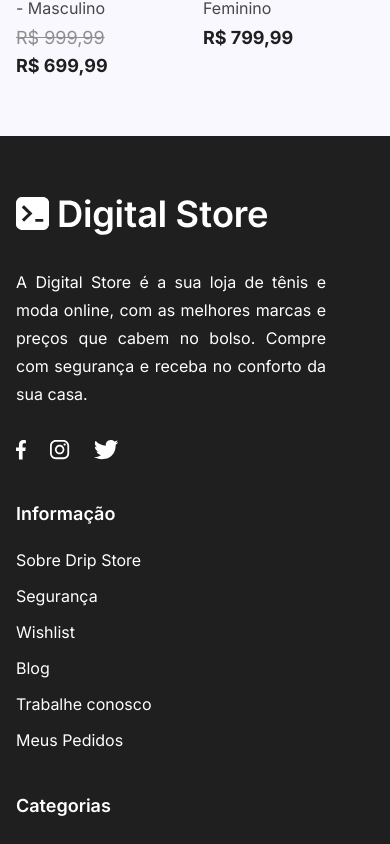
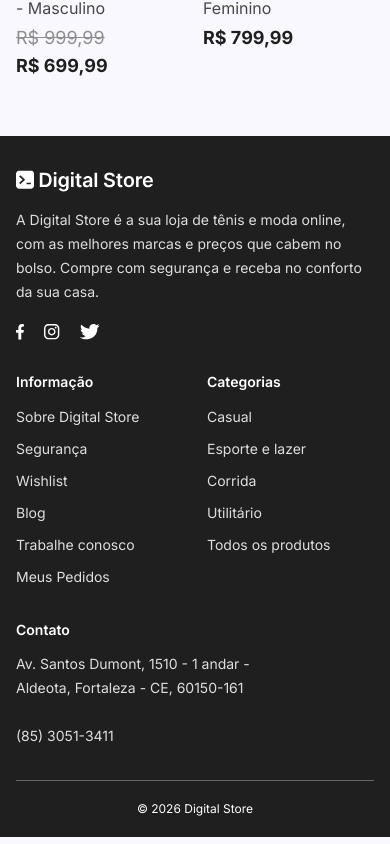
Before and after one commit to joota2500/projeto-digital-store-final, a React (Vite) app: page / in a window 390 px wide. Shown: the part 2639-3483 px from the top of the page. Built offline with nearby package versions, Linux system fonts and the light colour scheme; no server answers.

Commit message:
footer responsivo

```diff
--- a/src/components/Footer.jsx
+++ b/src/components/Footer.jsx
@@ -7,7 +7,7 @@ import twitter from '../assets/twitter.svg'
 
 function Footer() {
   const informacoes = [
-    { text: 'Sobre Drip Store', link: '/about' },
+    { text: 'Sobre Digital Store', link: '/about' },
     { text: 'Segurança', link: '/seguranca' },
     { text: 'Wishlist', link: '/wishlist' },
     { text: 'Blog', link: '/blog' },
@@ -15,44 +15,44 @@ function Footer() {
     { text: 'Meus Pedidos', link: '/meus-pedidos' },
   ]
 
-  // Os links levam para a listagem com o termo de busca
+  // Links usam as categorias reais da loja (?category=slug)
   const categorias = [
-    { text: 'Camisetas', link: '/products?filter=camisetas' },
-    { text: 'Calças', link: '/products?filter=calças' },
-    { text: 'Bonés', link: '/products?filter=bonés' },
-    { text: 'Headphones', link: '/products?filter=headphones' },
-    { text: 'Tênis', link: '/products' },
+    { text: 'Casual', link: '/products?category=casual' },
+    { text: 'Esporte e lazer', link: '/products?category=esporte-lazer' },
+    { text: 'Corrida', link: '/products?category=corrida' },
+    { text: 'Utilitário', link: '/products?category=utilitario' },
+    { text: 'Todos os produtos', link: '/products' },
   ]
 
   const anoAtual = new Date().getFullYear()
 
   return (
     <footer className="bg-dark-gray text-white">
-      <div className="mx-auto max-w-360 px-4 pt-14 pb-8 md:px-10 md:pt-18 xl:px-25">
+      <div className="mx-auto max-w-360 px-4 pt-8 pb-5 md:px-10 md:pt-12 md:pb-7 xl:px-25">
 
-        <div className="grid gap-10 sm:grid-cols-2 lg:grid-cols-[minmax(0,1fr)_auto_auto_auto] lg:gap-16">
+        <div className="grid grid-cols-2 gap-x-6 gap-y-8 lg:grid-cols-[minmax(0,1.3fr)_auto_auto_auto] lg:gap-x-12 lg:gap-y-0">
 
-          <div className="max-w-77.5">
-            <Logo variant="footer" />
+          <div className="col-span-2 max-w-md lg:col-span-1">
+            <Logo variant="footer" className="h-6 w-auto md:h-8" />
 
-            <p className="mt-8 text-base leading-7 text-justify">
+            <p className="mt-4 text-sm leading-6 text-white/85 md:mt-5">
               A Digital Store é a sua loja de tênis e moda online, com as melhores marcas e preços que cabem no bolso. Compre com segurança e receba no conforto da sua casa.
             </p>
 
-            <ul className="mt-8 flex items-center gap-6">
+            <ul className="mt-5 flex items-center gap-5">
               <li>
                 <a href="https://facebook.com" target="_blank" rel="noreferrer" aria-label="Facebook">
-                  <img src={facebook} alt="" className="h-5 w-auto" />
+                  <img src={facebook} alt="" className="h-4 w-auto" />
                 </a>
               </li>
               <li>
                 <a href="https://instagram.com" target="_blank" rel="noreferrer" aria-label="Instagram">
-                  <img src={instagram} alt="" className="h-5 w-auto" />
+                  <img src={instagram} alt="" className="h-4 w-auto" />
                 </a>
               </li>
               <li>
                 <a href="https://twitter.com" target="_blank" rel="noreferrer" aria-label="Twitter">
-                  <img src={twitter} alt="" className="h-5 w-auto" />
+                  <img src={twitter} alt="" className="h-4 w-auto" />
                 </a>
               </li>
             </ul>
@@ -61,11 +61,10 @@ function Footer() {
           <FooterInfo title="Informação" informations={informacoes} />
           <FooterInfo title="Categorias" informations={categorias} />
 
-          <div>
-            <h3 className="mb-5 text-lg font-semibold">Contato</h3>
-            <address className="text-base leading-7 not-italic">
-              Av. Santos Dumont, 1510 - 1 andar -
-              <br />
+          <div className="col-span-2 sm:col-span-1">
+            <h3 className="mb-3 text-sm font-semibold md:text-base">Contato</h3>
+            <address className="text-sm leading-6 not-italic text-white/85">
+              Av. Santos Dumont, 1510 - 1 andar -<br />
               Aldeota, Fortaleza - CE, 60150-161
               <br />
               <br />
@@ -74,9 +73,9 @@ function Footer() {
           </div>
         </div>
 
-        <hr className="mt-12 border-dark-gray-3" />
+        <hr className="mt-8 border-dark-gray-3 md:mt-10" />
 
-        <p className="mt-8 text-center text-sm">
+        <p className="mt-5 text-center text-xs md:mt-6 md:text-sm">
           © {anoAtual} Digital Store
         </p>
       </div>
--- a/src/components/FooterInfo.jsx
+++ b/src/components/FooterInfo.jsx
@@ -3,11 +3,11 @@ import { Link } from 'react-router-dom'
 function FooterInfo({ title, informations }) {
   return (
     <div>
-      <h3 className="mb-5 text-lg font-semibold text-white">
+      <h3 className="mb-3 text-sm font-semibold text-white md:text-base">
         {title}
       </h3>
 
-      <ul className="flex flex-col gap-3">
+      <ul className="flex flex-col gap-2">
         {informations.map((item) => {
           const isExternal =
             item.link.startsWith('http') ||
@@ -17,11 +17,11 @@ function FooterInfo({ title, informations }) {
           return (
             <li key={item.text}>
               {isExternal ? (
-                <a href={item.link} className="text-base text-white hover:underline">
+                <a href={item.link} className="text-sm text-white/85 hover:text-white hover:underline">
                   {item.text}
                 </a>
               ) : (
-                <Link to={item.link} className="text-base text-white hover:underline">
+                <Link to={item.link} className="text-sm text-white/85 hover:text-white hover:underline">
                   {item.text}
                 </Link>
               )}
```
